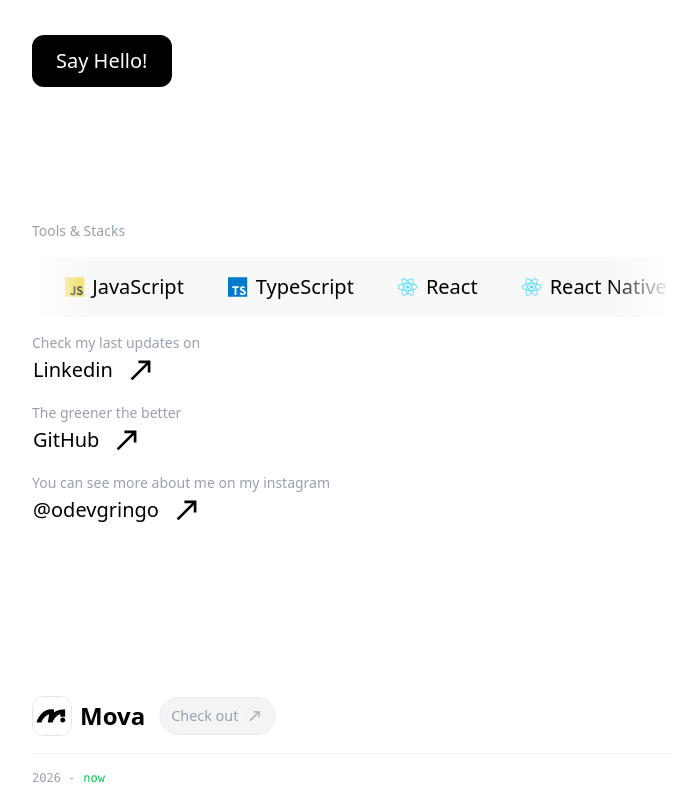
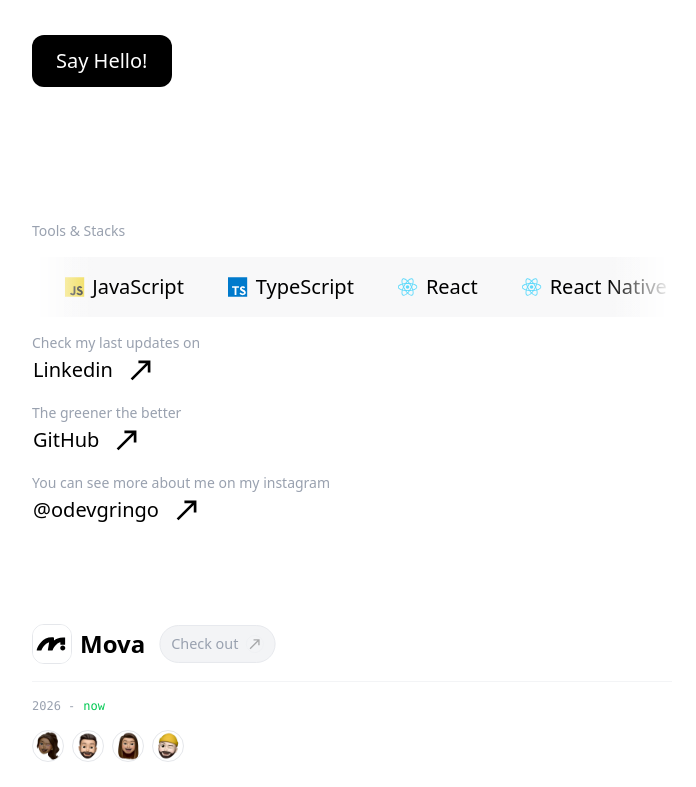
Before and after one commit to alexmonteirodev/portifolio-alex-react, a React (Vite) app in the folder portifolio-alex-react/: page / in a window 1280 px wide. Shown: the part 563-1350 px from the top of the page, without its empty margins (288-984 px from the left). Built offline with nearby package versions, Linux system fonts and the light colour scheme.

Commit message:
spacamento

```diff
--- a/portifolio-alex-react/src/App.tsx
+++ b/portifolio-alex-react/src/App.tsx
@@ -178,7 +178,7 @@ function App() {
           </a>
         </section>
 
-        <section className="flex flex-col gap-4 w-full pb-18">
+        <section className="flex flex-col gap-4 w-full">
           <p className="text-gray-400 text-sm">Tools & Stacks</p>
           <div className="relative overflow-hidden w-full py-2 bg-gray-100/60">
             {/* Fade esquerdo */}
--- a/portifolio-alex-react/src/components/appTitle.tsx
+++ b/portifolio-alex-react/src/components/appTitle.tsx
@@ -20,7 +20,7 @@ const AppTitle = ({
           alt={alt}
         />
         <p className="text-2xl font-bold ">{name}</p>
-        <div className="flex flex-row items-center gap-2 text-gray-400 border border-gray-200 bg-gray-100 px-3 py-2 rounded-full scale-90 cursor-pointer hover:opacity-80 hover:text-gray-600 group ">
+        <div className="flex flex-row items-center  gap-2 text-gray-400 border border-gray-200 bg-gray-100 px-3 py-2 rounded-full scale-90 cursor-pointer hover:opacity-80 hover:text-gray-600 group ">
           <a href={link}>Check out</a>
           <img
             className="rounded-xl h-5 w-5 border border-gray-200 opacity-30 transition-transform duration-300 group-hover:rotate-45 text-gray-400"
```
